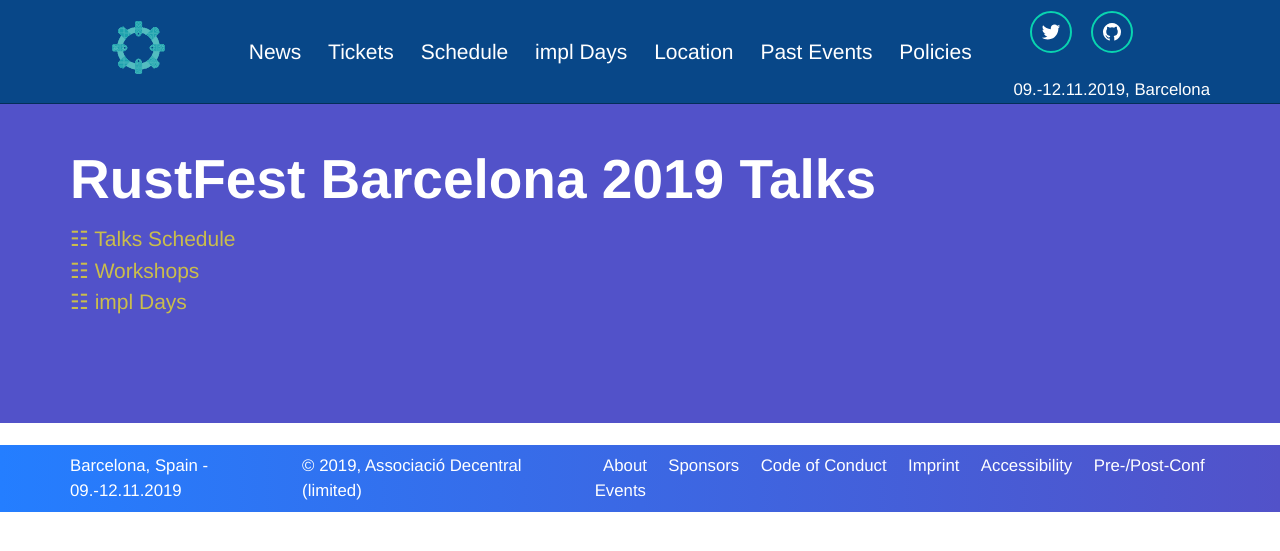
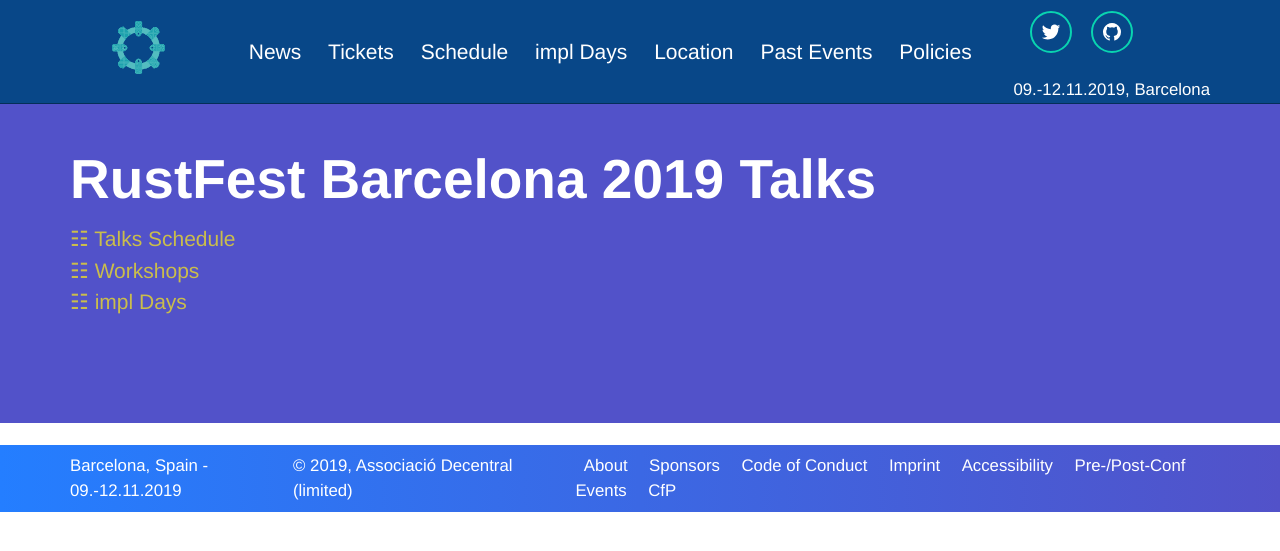
Before and after one commit to RustFestEU/barcelona.rustfest.eu, a Jekyll site: the page built from talks.html, in a window 1280 px wide. Shown: the top 551 px of the page. Built offline with Jekyll 4.4.1, drawn with Linux system fonts in a browser that asks for light colours; nearby versions of some CDN libraries.

Commit message:
Move the CfP Link to the footer

```diff
--- a/_data/footer_menu.yml
+++ b/_data/footer_menu.yml
@@ -10,3 +10,5 @@
   link: "/accessibility/"
 - title: Pre-/Post-Conf Events
   link: /pre_post_conf_events/
+- title: CfP
+  link: https://cfp.rustfest.eu/events/rustfest-barcelona-2019
--- a/index.html
+++ b/index.html
@@ -54,9 +54,6 @@
     <div>
       <a class="button primary" href="https://ti.to/rustfest/barcelona2019/">
         Buy Tickets
-      </a>
-      <a class="button primary" href="https://cfp.rustfest.eu/events/rustfest-barcelona-2019">
-        Submit to CFP
       </a>
       <a class="button primary" href="/scholarships/">
         Apply for Scholarship Support
```
